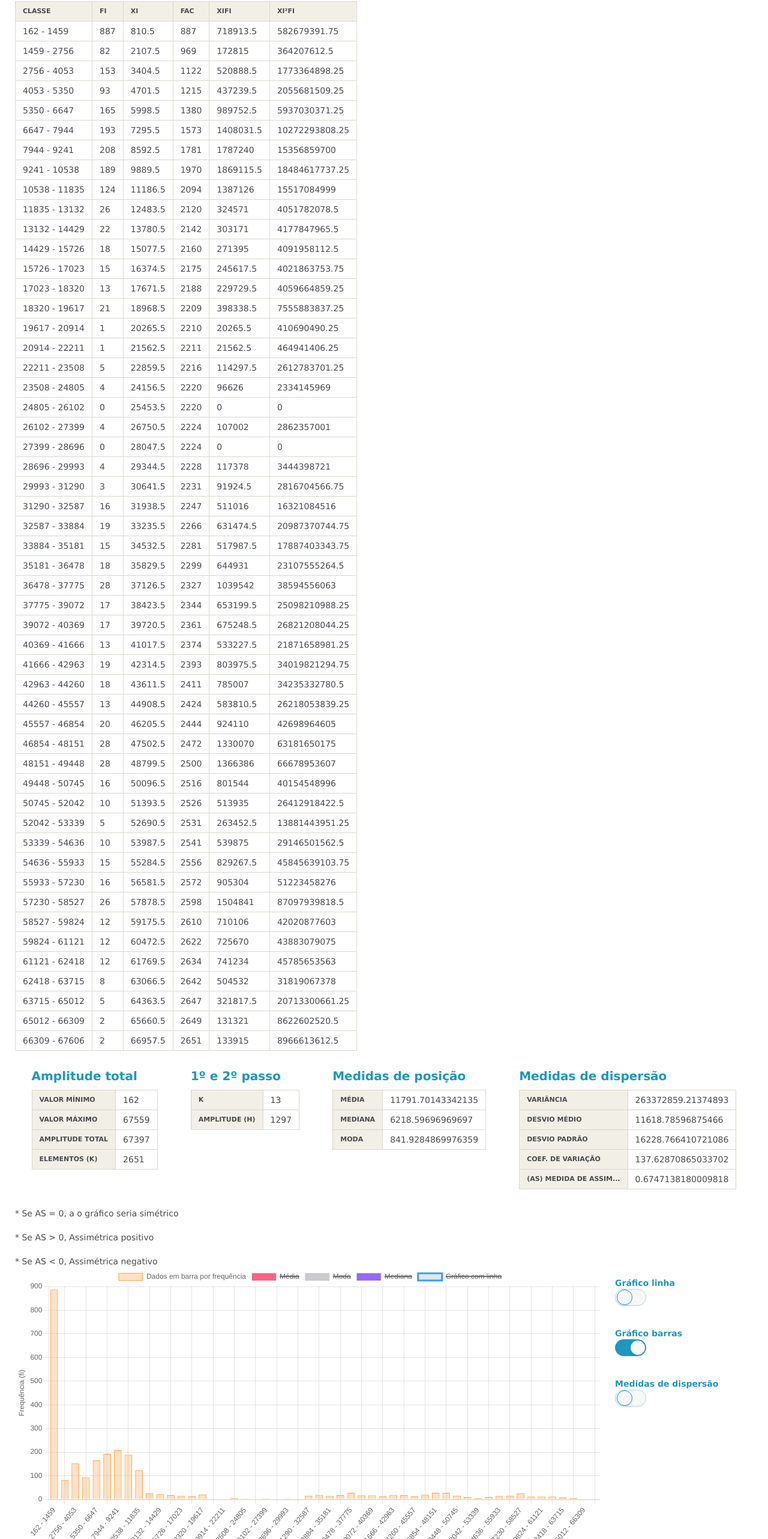
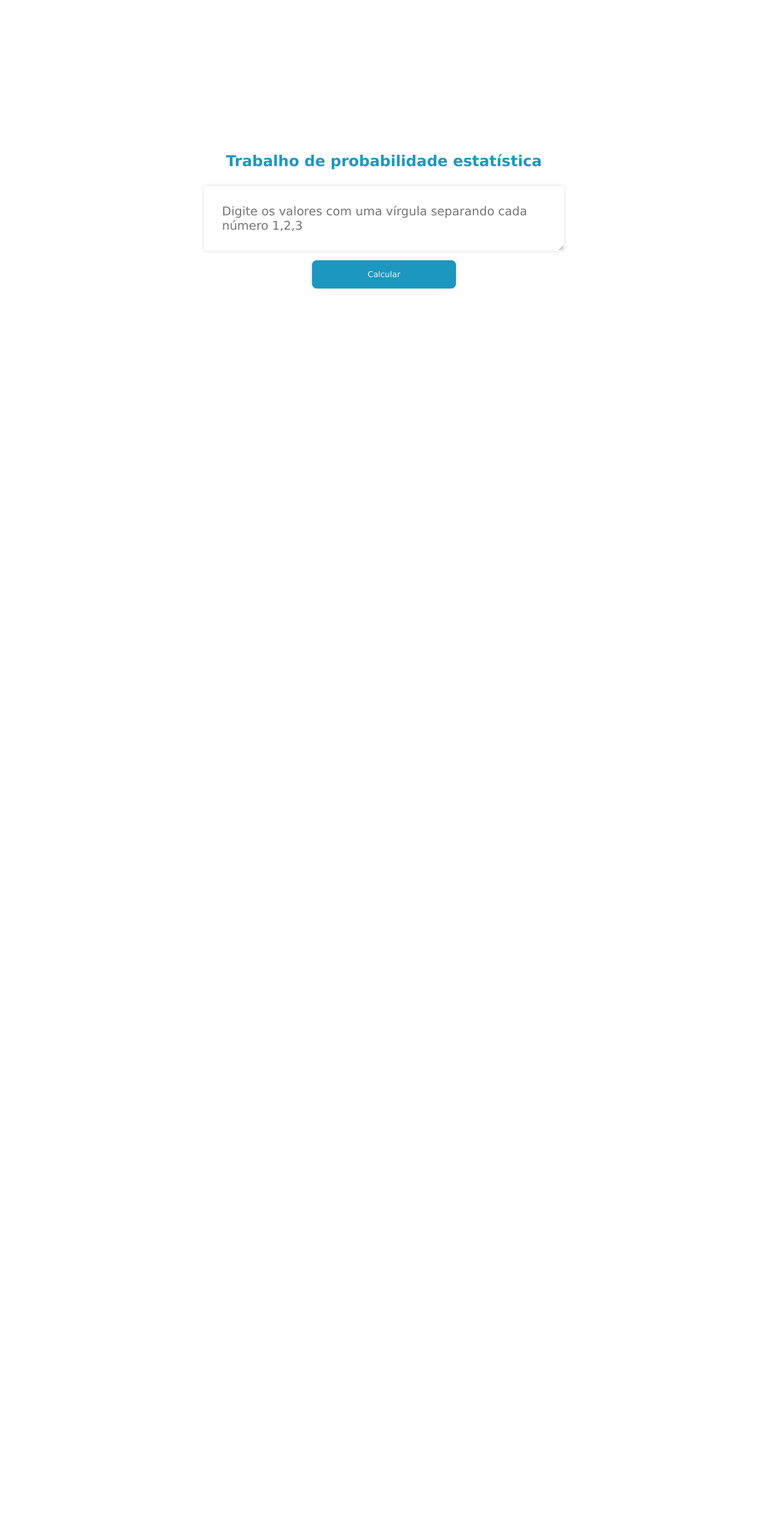
Before and after one commit to pleonardodp12/statistic, a React (Vite) app: page / in a window 1280 px wide. Shown: the part 58-2624 px from the top of the page at 60% size. After the commit the page ends 850 px from the top, so only its background shows below. Built offline with nearby package versions, Linux system fonts and the light colour scheme.

Commit message:
add new page

```diff
--- a/package.json
+++ b/package.json
@@ -12,6 +12,7 @@
   "dependencies": {
     "@types/faker": "^6.6.9",
     "chart.js": "^4.4.0",
+    "chartjs-plugin-annotation": "^3.0.1",
     "faker": "^6.6.6",
     "react": "^18.2.0",
     "react-chartjs-2": "^5.2.0",
--- a/src/App.tsx
+++ b/src/App.tsx
@@ -1,10 +1,11 @@
-import { useState } from "react";
+import { ChangeEvent, useState } from "react";
 import { analisarDados } from "./utils";
 import { data } from "./data";
 import { Chart as Chartjs, registerables } from "chart.js";
 import { Chart } from "react-chartjs-2";
+import annotationPlugin from "chartjs-plugin-annotation";
 import "./style.css";
-Chartjs.register(...registerables);
+Chartjs.register(...registerables, annotationPlugin);
 
 // exemplo de dados com AS negativo
 // const data = [
@@ -14,14 +15,38 @@ Chartjs.register(...registerables);
 //exemplo de dados com AS = 0
 // const data = [
 //   20, 25, 25, 25, 25, 25, 21, 24, 24, 24, 24, 25, 25, 25, 15, 27, 26, 26, 30,
-//   33, 33, 15,
+//   33, 33, 15,31,
 // ];
 
-const dados = analisarDados(data);
+type Dados = {
+  dadosOrdenados: number[];
+  primeiroNumero: number;
+  ultimoNumero: number;
+  amplitudeTotal: number;
+  elementos: number;
+  k1: number;
+  k2: number;
+  k3: number;
+  h: number;
+  tabelaDeClasses: {
+    classe: string;
+    fi: number;
+    xi: number;
+    fac: number;
+    xifi: number;
+    xi2fi: number;
+  }[];
+  mediana: number;
+  media: number;
+  moda: number;
+  variancia: number;
+  desvioMedio: number;
+  desvioPadrao: number;
+  coeficienteVariacao: number;
+  medidasDeAssimetria: number;
+};
 
-console.log(dados);
-
-const findM = (m = 0) => {
+const findM = (dados: Dados, m = 0) => {
   const classeEncontrada = dados.tabelaDeClasses.find((dado) => {
     const [min, max] = dado.classe.split(" - ").map(Number);
     return m >= min && m <= max;
@@ -30,13 +55,64 @@ const findM = (m = 0) => {
   return classeEncontrada;
 };
 
+function floatToPercentage(floatNumber: number) {
+  // Multiplica o número por 100 para obter a representação em porcentagem
+  const percentage = floatNumber;
+  // Formata a porcentagem com duas casas decimais
+  return percentage.toFixed(0) + "%";
+}
+
 function App() {
   const [showLine, setShowLine] = useState<boolean>(false);
   const [showBar, setShowBar] = useState<boolean>(true);
   const [showDispersionMeasures, setShowDispersionMeasures] =
     useState<boolean>(false);
+  const [inputValue, setInputValue] = useState("");
+  const [numbers, setNumbers] = useState<number[]>([]);
+  const [isCalculated, setIsCalculated] = useState(false);
+  const [dados, setDados] = useState({} as Dados);
+
+  const handleInputChange = (event: ChangeEvent<HTMLTextAreaElement>) => {
+    const inputValue = event.target.value;
+    const sanitizedInput = inputValue.replace(/[^0-9,]/g, "");
+    setInputValue(sanitizedInput);
+    const numberArray = inputValue
+      .split(",")
+      .map((item) => parseFloat(item.trim()))
+      .filter((number) => !isNaN(number));
+
+    setNumbers(numberArray);
+  };
+  console.log(dados);
+
+  const handleSubtmit = () => {
+    if (!numbers.length) return;
+    setDados(analisarDados(numbers));
+    setIsCalculated(true);
+  };
+
+  const handleBackButton = () => {
+    setNumbers([]);
+    setInputValue("");
+    setDados({});
+    setIsCalculated(false);
+  };
 
   return (
+    <>
+      {!isCalculated ? (
+        <div className="wrapper-initial-page">
+          <h1>Trabalho de probabilidade estatística</h1>
+          <textarea
+            placeholder="Digite os valores com uma vírgula separando cada número 1,2,3"
+            value={inputValue}
+            onChange={handleInputChange}
+          />
+          <button className="button" type="button" onClick={handleSubtmit}>
+            Calcular
+          </button>
+        </div>
+      ) : (
         <>
           <h2>Tabela de classes</h2>
 
@@ -140,7 +216,7 @@ function App() {
                     <td>{dados.variancia}</td>
                     <td>{dados.desvioMedio}</td>
                     <td>{dados.desvioPadrao}</td>
-                <td>{dados.coeficienteVariacao}</td>
+                    <td>{floatToPercentage(dados.coeficienteVariacao)}</td>
                     <td>{dados.medidasDeAssimetria}</td>
                   </tr>
                 </tbody>
@@ -180,8 +256,8 @@ function App() {
                       label: "Média",
                       data: [
                         {
-                      x: findM(dados.media)?.classe,
-                      y: findM(dados.media)?.fi,
+                          x: findM(dados, dados.media)?.classe,
+                          y: findM(dados, dados.media)?.fi,
                           r: 8,
                         },
                       ],
@@ -193,8 +269,8 @@ function App() {
                       label: "Moda",
                       data: [
                         {
-                      x: findM(dados.moda)?.classe,
-                      y: findM(dados.moda)?.fi,
+                          x: findM(dados, dados.moda)?.classe,
+                          y: findM(dados, dados.moda)?.fi,
                           r: 8,
                         },
                       ],
@@ -206,8 +282,8 @@ function App() {
                       label: "Mediana",
                       data: [
                         {
-                      x: findM(dados.mediana)?.classe,
-                      y: findM(dados.mediana)?.fi,
+                          x: findM(dados, dados.mediana)?.classe,
+                          y: findM(dados, dados.mediana)?.fi,
                           r: 8,
                         },
                       ],
@@ -228,6 +304,28 @@ function App() {
                   responsive: true,
                   maintainAspectRatio: true,
                   plugins: {
+                    // annotation: {
+                    //   annotations: [
+                    //     {
+                    //       type: "line",
+                    //       borderColor: "blue",
+                    //       borderWidth: 3,
+                    //       label: {
+                    //         display: true,
+                    //         backgroundColor: "blue",
+                    //         borderRadius: 0,
+                    //         color: "white",
+                    //         content: (ctx) => middleValue(ctx, 0, 4).toFixed(2),
+                    //       },
+                    //       xMax: indexToMax(0) + 0.05,
+                    //       xMin: indexToMin(0) - 0.05,
+                    //       xScaleID: "x",
+                    //       yMax: (ctx) => middleValue(ctx, 0, 0.5),
+                    //       yMin: (ctx) => middleValue(ctx, 0, 0.5),
+                    //       yScaleID: "y",
+                    //     },
+                    //   ],
+                    // },
                     tooltip: {
                       callbacks: {
                         title: function (context) {
@@ -279,13 +377,26 @@ function App() {
               </div>
               <div className="toggle">
                 <span>Medidas de dispersão</span>
-            <input type="checkbox" checked={showDispersionMeasures} readOnly />
+                <input
+                  type="checkbox"
+                  checked={showDispersionMeasures}
+                  readOnly
+                />
                 <label
-              onClick={() => setShowDispersionMeasures(!showDispersionMeasures)}
+                  onClick={() =>
+                    setShowDispersionMeasures(!showDispersionMeasures)
+                  }
                 ></label>
               </div>
             </div>
           </div>
+          <div className="wrapper-button">
+            <button className="button" type="button" onClick={handleBackButton}>
+              Calcular outros valores
+            </button>
+          </div>
+        </>
+      )}
     </>
   );
 }
--- a/src/style.css
+++ b/src/style.css
@@ -234,3 +234,57 @@ code {
 .toggle > input:disabled ~ label:after {
   background-color: rgba(255, 255, 255, 0.3);
 }
+
+.wrapper-initial-page {
+  width: 100%;
+  height: 100vh;
+  display: flex;
+  flex-direction: column;
+  align-items: center;
+  justify-content: center;
+  gap: 16px;
+}
+
+textarea {
+  height: auto;
+  max-width: 600px;
+  color: #999;
+  font-weight: 400;
+  font-size: 20px;
+  width: 100%;
+  background: #fff;
+  border-radius: 3px;
+  resize: vertical;
+  border: none;
+  outline: none;
+  box-shadow: 0px 0px 5px 1px rgba(0, 0, 0, 0.1);
+  padding: 30px;
+
+  transition: height 0.5s ease;
+}
+
+.button {
+  background-color: #1d97bf;
+  width: 240px;
+  height: auto;
+  padding: 16px;
+  outline: none;
+  box-shadow: 0px 0px 5px 1px rgba(0, 0, 0, 0.1);
+  border: none;
+  border-radius: 8px;
+  color: #f7f7f7;
+  cursor: pointer;
+  transition: filter 0.5s ease;
+}
+
+.button:hover {
+  filter: opacity(0.8);
+}
+
+.wrapper-button {
+  width: 100%;
+  display: flex;
+  align-items: center;
+  justify-content: center;
+  padding: 12px;
+}
```
Also changed, not shown: 1 other file (tests, documents, lock files or other folders). Lines whose indentation alone changed are shown as unchanged.
